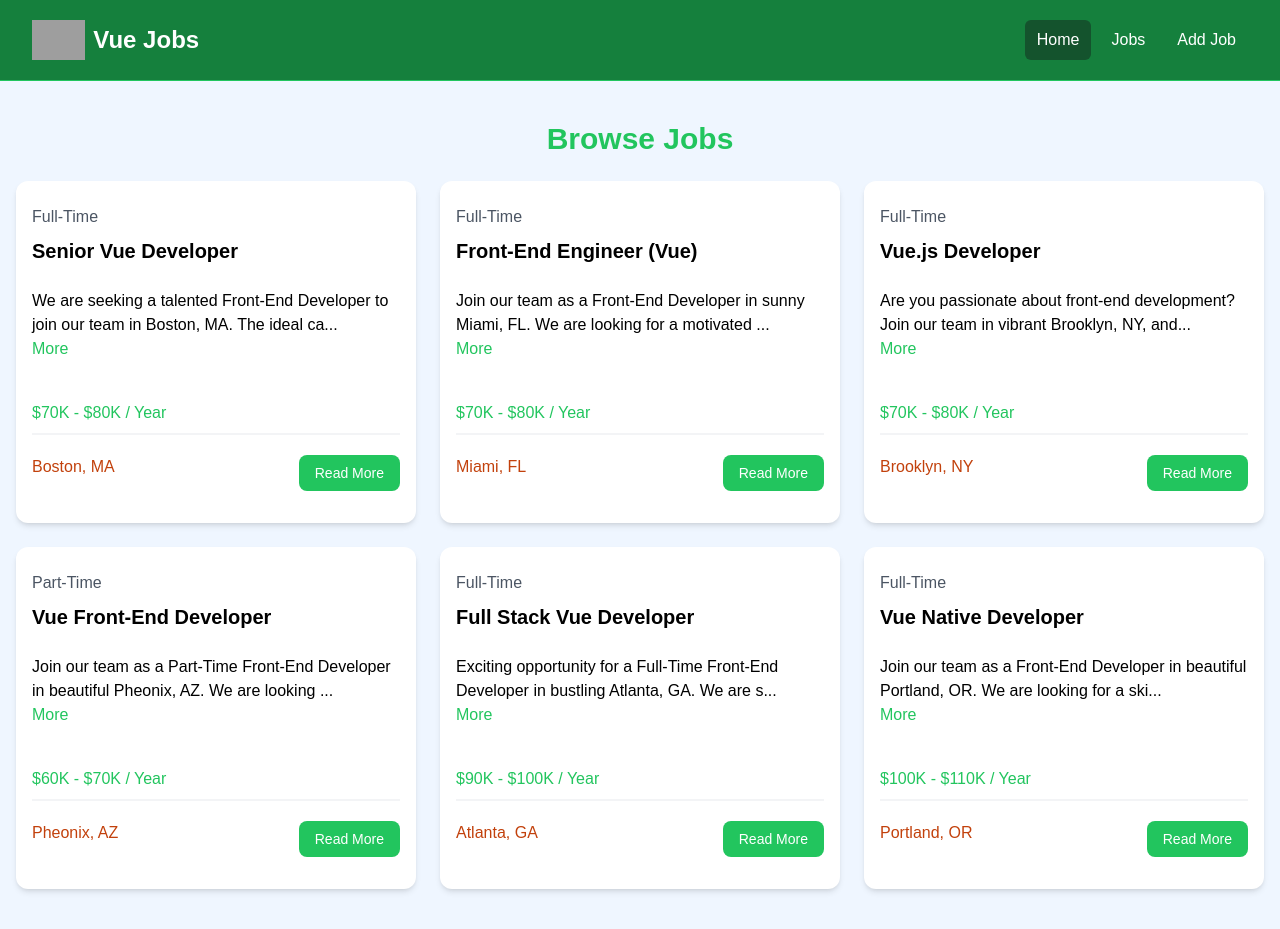
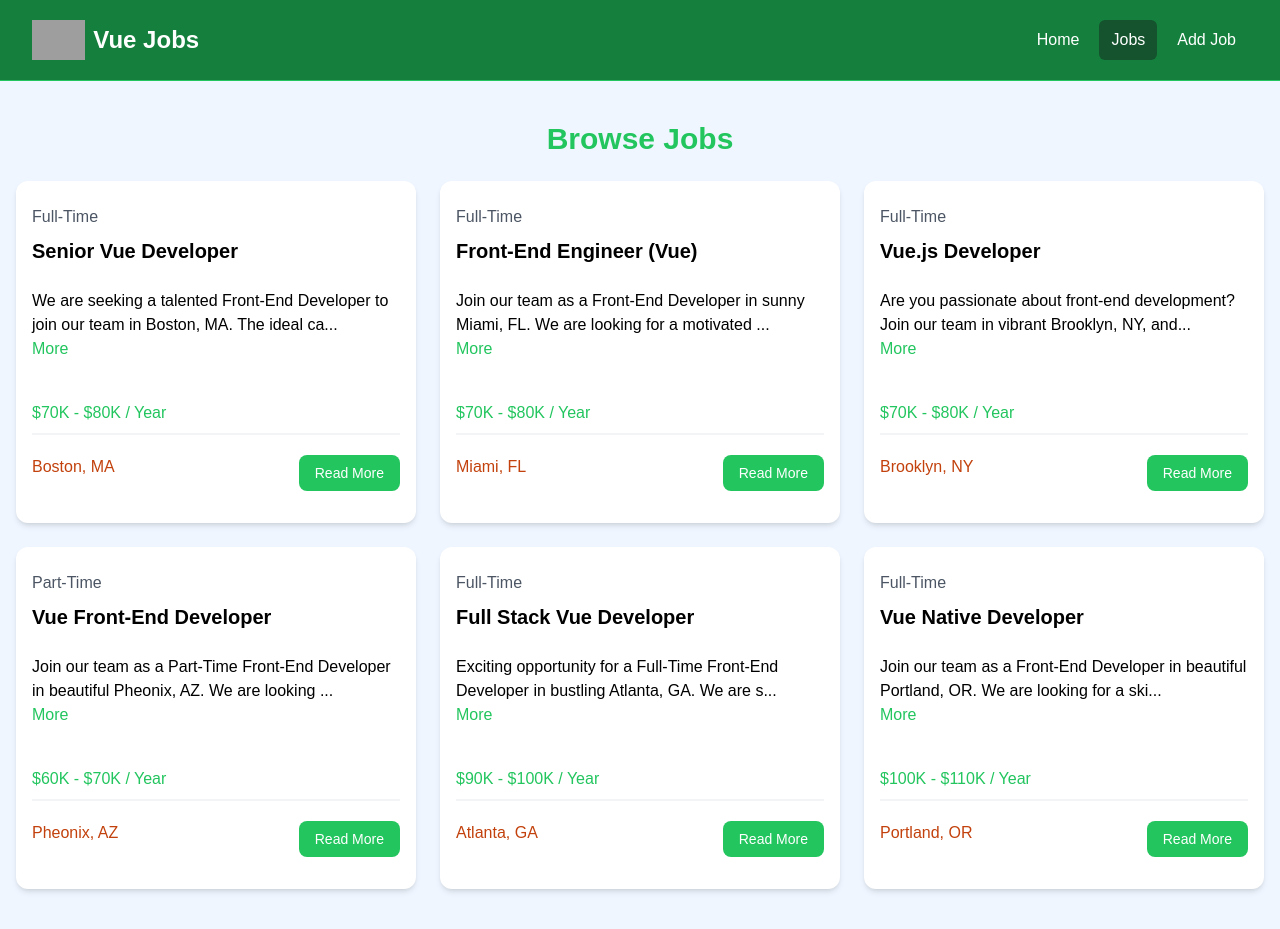
Before and after one commit to 70928manson/vue-pratice-board, a Vue app: page /jobs in a window 1280 px wide. Built offline with nearby package versions, Linux system fonts and the light colour scheme; grey boxes are pictures that could not be loaded; the HTML template or start-up script is replaced by a standard one.

Commit message:
feat: Navbar add active link style

```diff
--- a/src/components/Navbar.vue
+++ b/src/components/Navbar.vue
@@ -1,6 +1,11 @@
 <script setup>
-import { RouterLink } from 'vue-router';
+import { RouterLink, useRoute } from 'vue-router';
 import logo from '@/assets/img/logo.png';
+
+const isActiveLink = (routePath) => {
+    const route = useRoute();
+    return route.path === routePath;
+}
 
 </script>
 
@@ -16,22 +21,19 @@
                     </RouterLink>
                     <div class="md:ml-auto">
                         <div class="flex space-x-2">
-                            <RouterLink
-                                to="/"
-                                class="text-white bg-green-900 hover:bg-gray-900 hover:text-white rounded-md px-3 py-2"
-                            >
+                            <RouterLink to="/" :class="[isActiveLink('/') ? 'bg-green-900' : 'hover:bg-green-900 hover:text-white',
+                                'text-white', 'rounded-md', 'px-3', 'py-2'
+                            ]">
                                 Home
                             </RouterLink>
-                            <RouterLink
-                                to="/jobs"
-                                class="text-white hover:bg-green-900 hover:text-white rounded-md px-3 py-2"
-                            >
+                            <RouterLink to="/jobs" :class="[isActiveLink('/jobs') ? 'bg-green-900' : 'hover:bg-green-900 hover:text-white',
+                                'text-white', 'rounded-md', 'px-3', 'py-2'
+                            ]">
                                 Jobs
                             </RouterLink>
-                            <RouterLink
-                                to="/jobs/add"
-                                class="text-white hover:bg-green-900 hover:text-white rounded-md px-3 py-2"
-                            >
+                            <RouterLink to="/jobs/add" :class="[isActiveLink('/jobs/add') ? 'bg-green-900' : 'hover:bg-green-900 hover:text-white',
+                                'text-white', 'rounded-md', 'px-3', 'py-2'
+                            ]">
                                 Add Job
                             </RouterLink>
                         </div>
```
